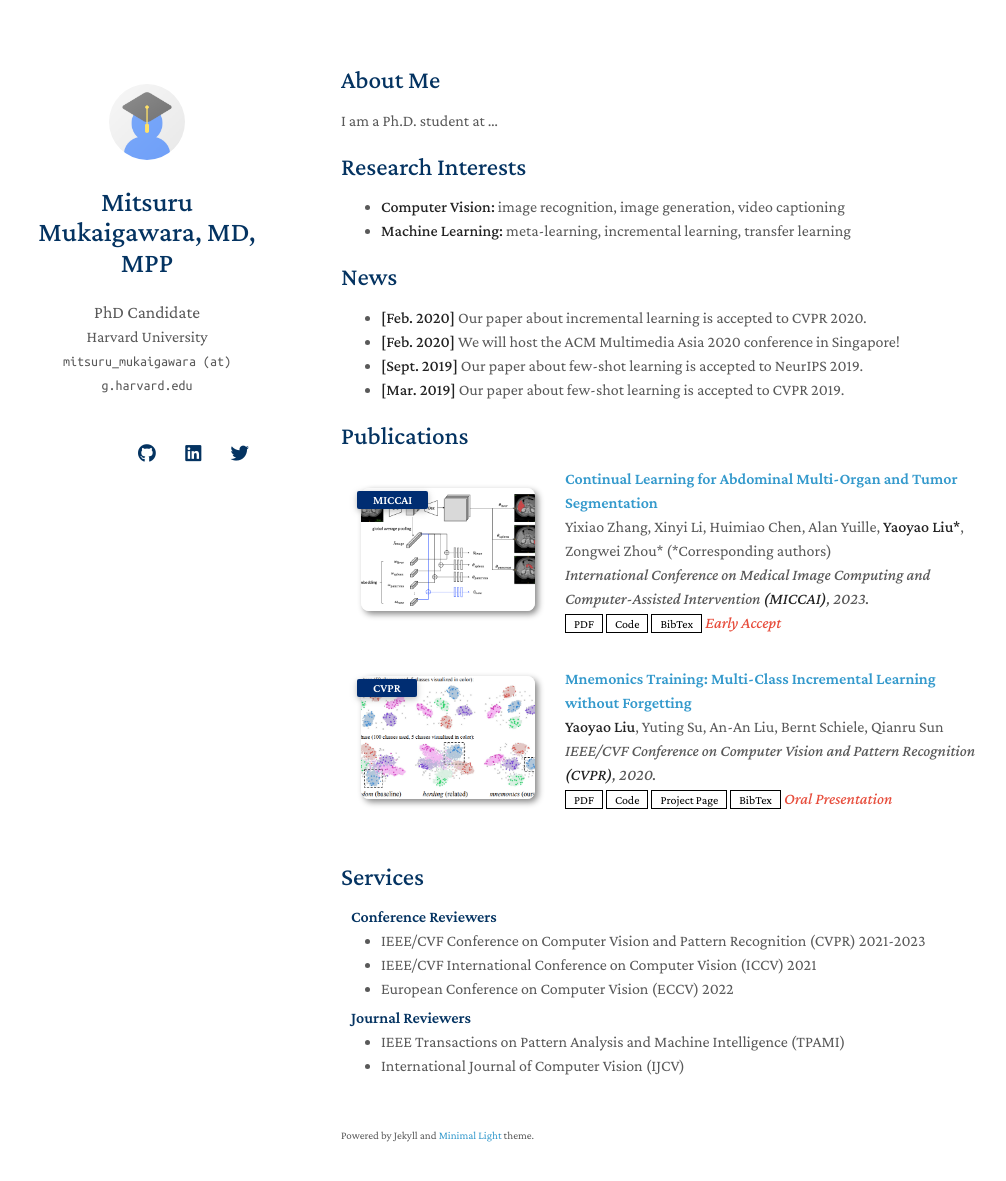
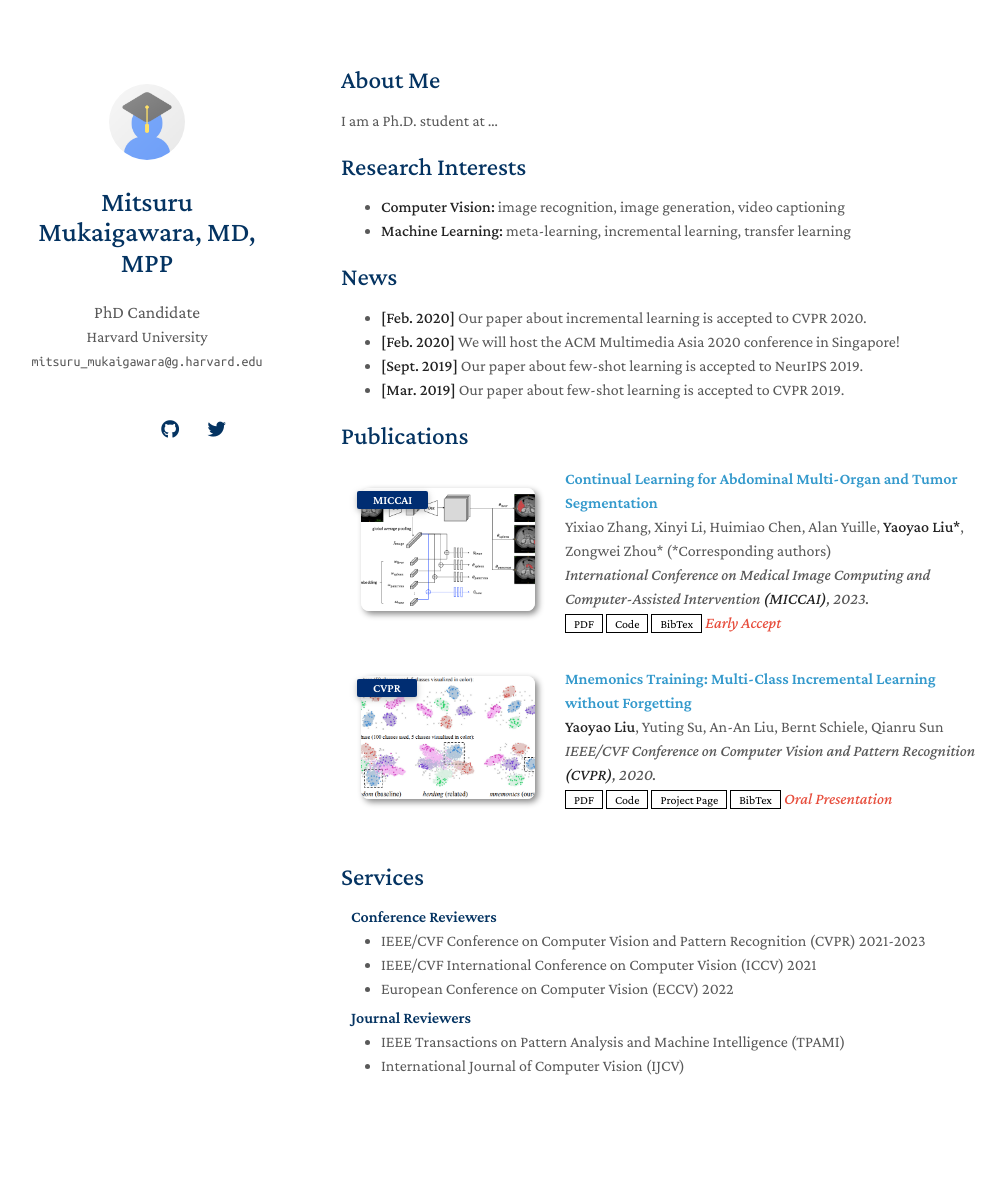
Before and after one commit to mmukaigawara/site, a Jekyll site: the page built from index.md, in a window 1280 px wide and 1216 px high. Shown: the top 1181 px of the window, without its empty margins (129-1135 px from the left). Built offline with Jekyll 4.4.1, drawn with Linux system fonts in a browser that asks for light colours; nearby versions of some CDN libraries; a style sheet for code colours, icons or effects is not loaded; our own code applies the rules of GitHub Pages for plain Markdown files; some of the changed lines change nothing that is shown.

Commit message:
Update _config.yml

```diff
--- a/_config.yml
+++ b/_config.yml
@@ -2,7 +2,7 @@
 title: Mitsuru Mukaigawara, MD, MPP
 position: PhD Candidate
 affiliation: Harvard University
-email: mitsuru_mukaigawara (at) g.harvard.edu
+email: mitsuru_mukaigawara@g.harvard.edu
 
 # Search Engine Optimization (SEO)
 # The following information is used to improve the website traffic from search engines, e.g., Google.
@@ -12,11 +12,10 @@
 
 # Links
 # If you don't need one of them, you may delete the corresponding line.
-google_scholar: https://scholar.google.com/
+google_scholar: https://scholar.google.com/citations?user=J3swALMAAAAJ&hl=en
 cv_link: assets/files/curriculum_vitae.pdf
-github_link: https://github.com/
-linkedin: https://www.linkedin.com/
-twitter: https://twitter.com/
+github_link: https://github.com/mmukaigawara
+twitter: https://twitter.com/mitsurumu
 
 # Images (e.g., your profile picture and your website's favicon)
 # "favicon" and "favicon_dark" are used for the light and dark modes, respectively.
@@ -26,7 +25,7 @@
 
 # Footnote
 # You may use the option to disable the footnote, "Powered by Jekyll and Minimal Light theme."
-enable_footnote: true
+enable_footnote: false
 
 # Auto Dark Mode
 # You may use the option to disable the automatic dark theme
```
